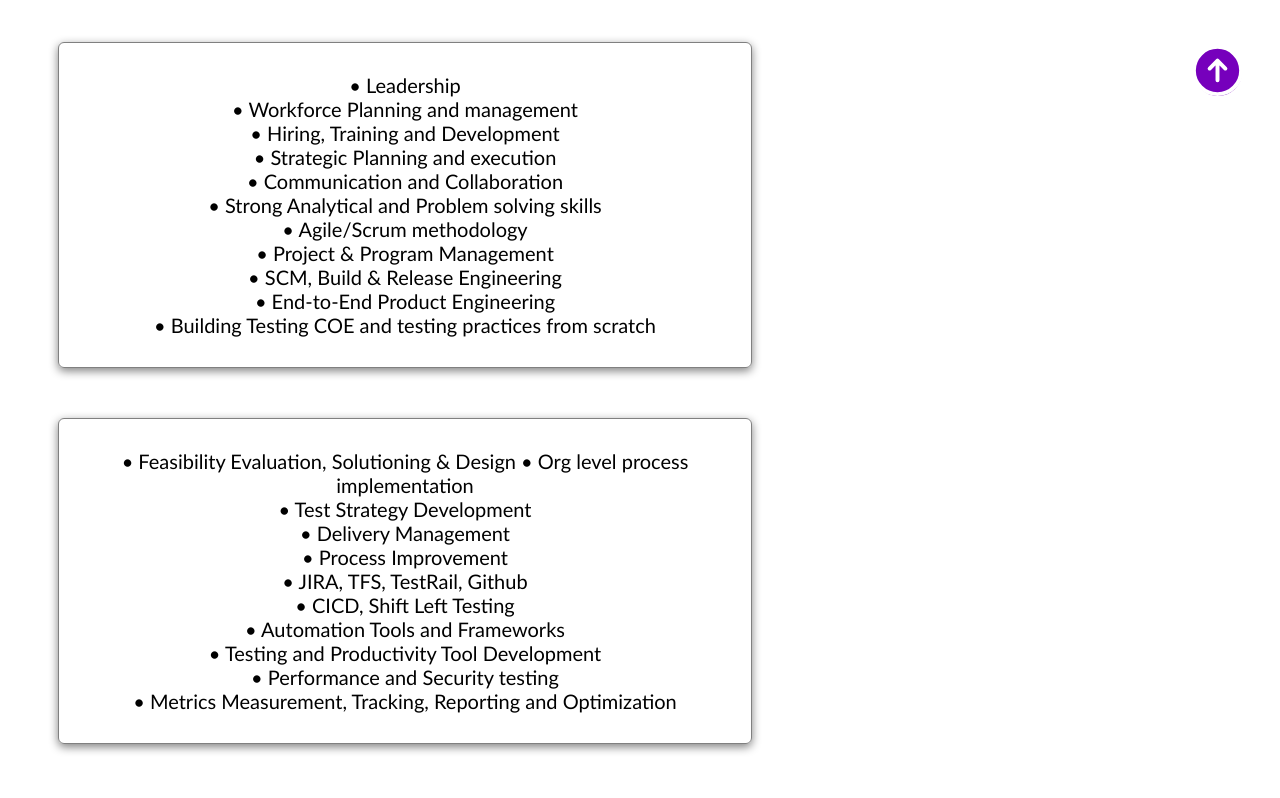
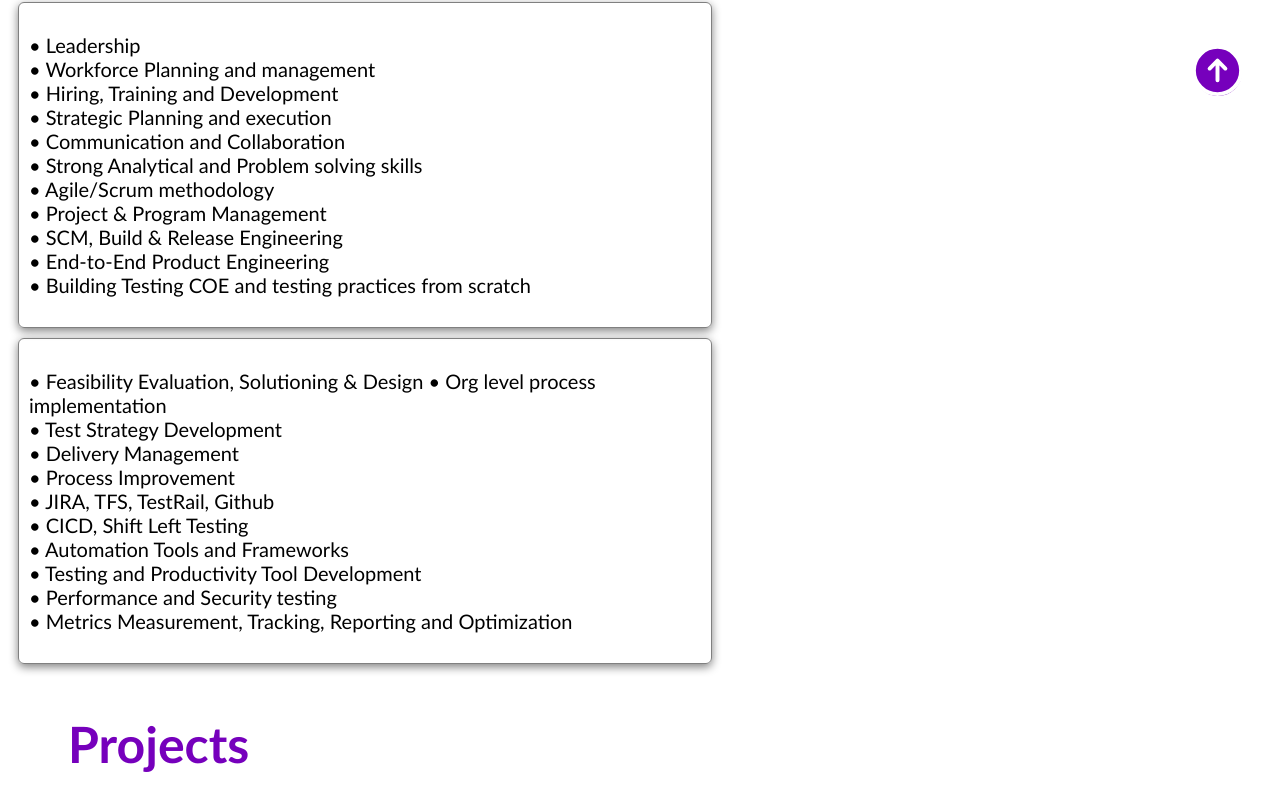
Before and after one commit to naresh-rathor/Naresh-protfolio, a plain HTML site: page index.html in a window 1280 px wide. Shown: the part 680-1478 px from the top of the page. Drawn offline with Linux system fonts and the light colour scheme.

Commit message:
Update style.css

```diff
--- a/style.css
+++ b/style.css
@@ -132,8 +132,8 @@ h2 {
   border: 1px solid gray;
   display: block;
   border-radius: 6px;
-  text-align: center;
-  margin: 50px;
+  text-align: left;
+  margin: 10px;
   padding: 10px;
   width: 7in;
   font-size: 20px;
@@ -154,7 +154,7 @@ h2 {
 }
 
 .skills p {
-  align-items: center;
+  align-items: left;
   font-size: 15px;
   color: gray;
   margin-block-start: 5px;
```
